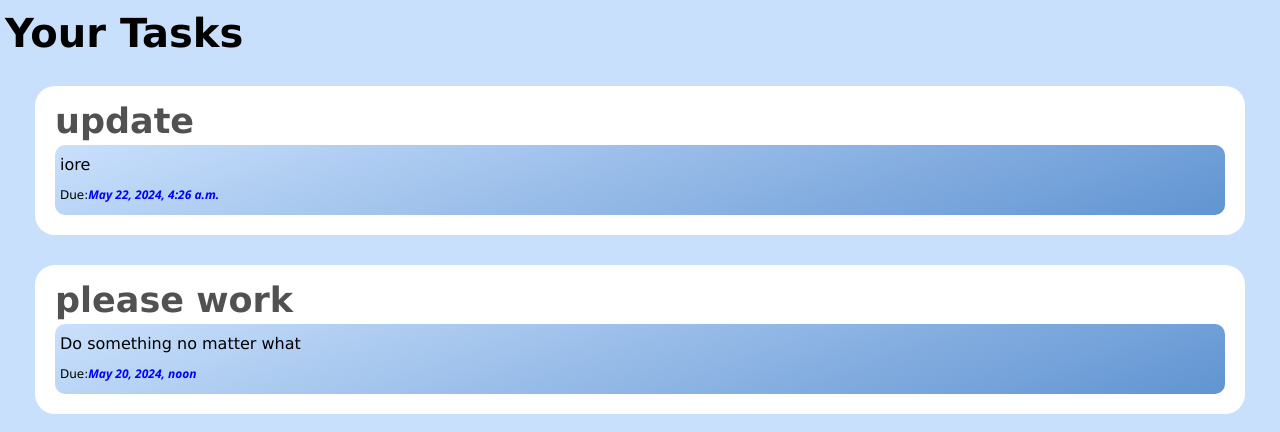
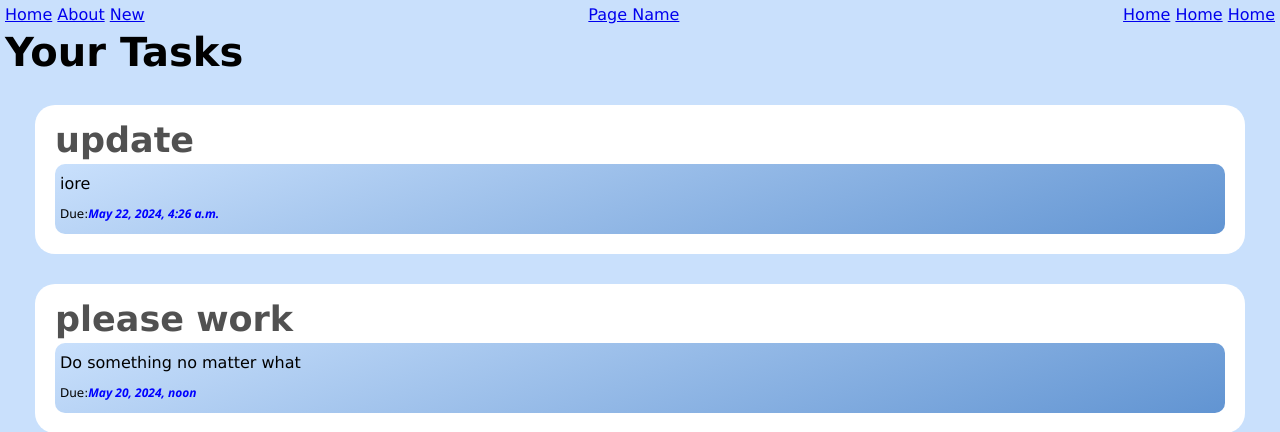
Before and after one commit to Nkeh/Tasks, a Django app: page /tasks/ in a window 1280 px wide. Shown: the top 432 px of the page. Run offline with Django 5.2, Linux system fonts and the light colour scheme; a user stored in the database is signed in; data comes from the database, SQL or seed files in the repository.

Commit message:
minor frontend changes

```diff
--- a/static/css/style.css
+++ b/static/css/style.css
@@ -15,3 +15,14 @@ h1{
     font-size: 40px;
     padding: 5px 5px 0 0;
 }
+
+nav{
+    display: flex;
+    align-items: center;
+    justify-content: space-between;
+}
+
+nav .nav1{
+    display: inline-block;
+    text-align: right;
+}
--- a/static/css/tasklist.css
+++ b/static/css/tasklist.css
@@ -30,3 +30,10 @@
     font-family: 'Segoe UI', Tahoma, Geneva, Verdana, sans-serif;
     color: blue;
 }
+
+
+.header{
+    display: flex;
+    align-items: center;
+    margin: auto;
+}
--- a/templates/base.html
+++ b/templates/base.html
@@ -12,6 +12,19 @@
     </head>
     <body>
         <nav>
+            <div class="nav1">
+                <a href="#">Home</a>
+                <a href="#">About</a>
+                <a href="#">New</a>
+            </div>
+            <div class="Page-name">
+                <a href="#">Page Name</a>
+            </div>
+            <div class="auth">
+                <a href="#">Home</a>
+                <a href="#">Home</a>
+                <a href="#">Home</a>
+            </div>
 
         </nav>
 
--- a/todolist/templates/todolist/task_list.html
+++ b/todolist/templates/todolist/task_list.html
@@ -1,8 +1,11 @@
 {% extends 'base.html' %}
 {% block title %}Task List{% endblock title %}
 {% block content %}
-<div class="body">
-  <h1>Your Tasks</h1>
+  <div class="body">
+
+    <div class="header">
+      <h1 >Your Tasks</h1>
+    </div>
 
 
     {% for task in tasks %}
```
